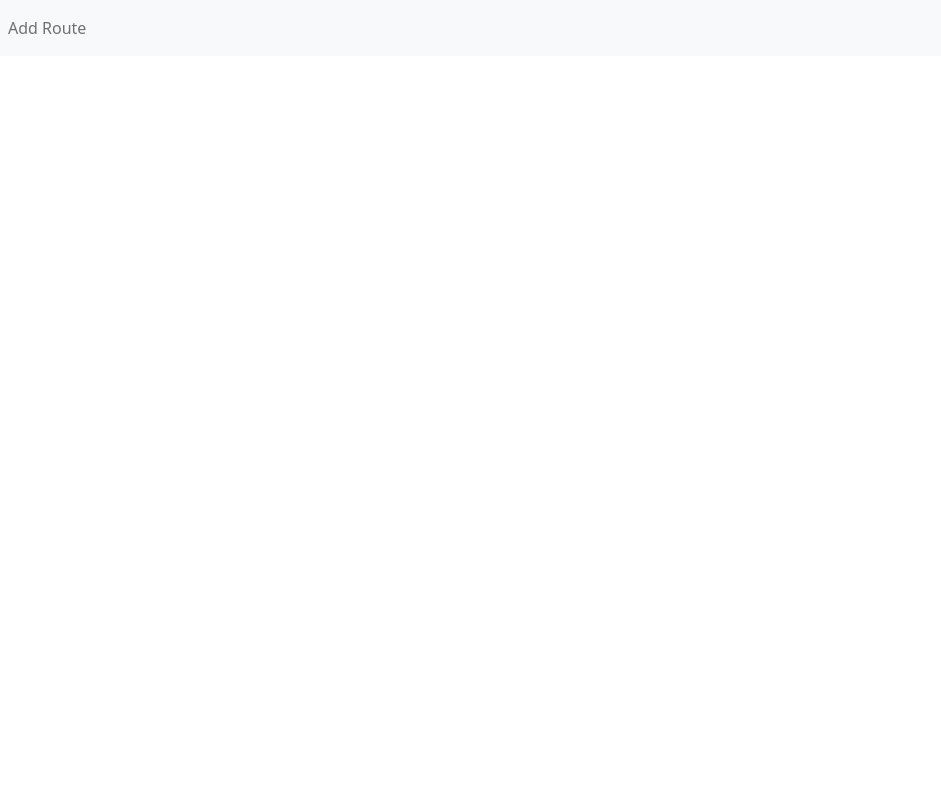
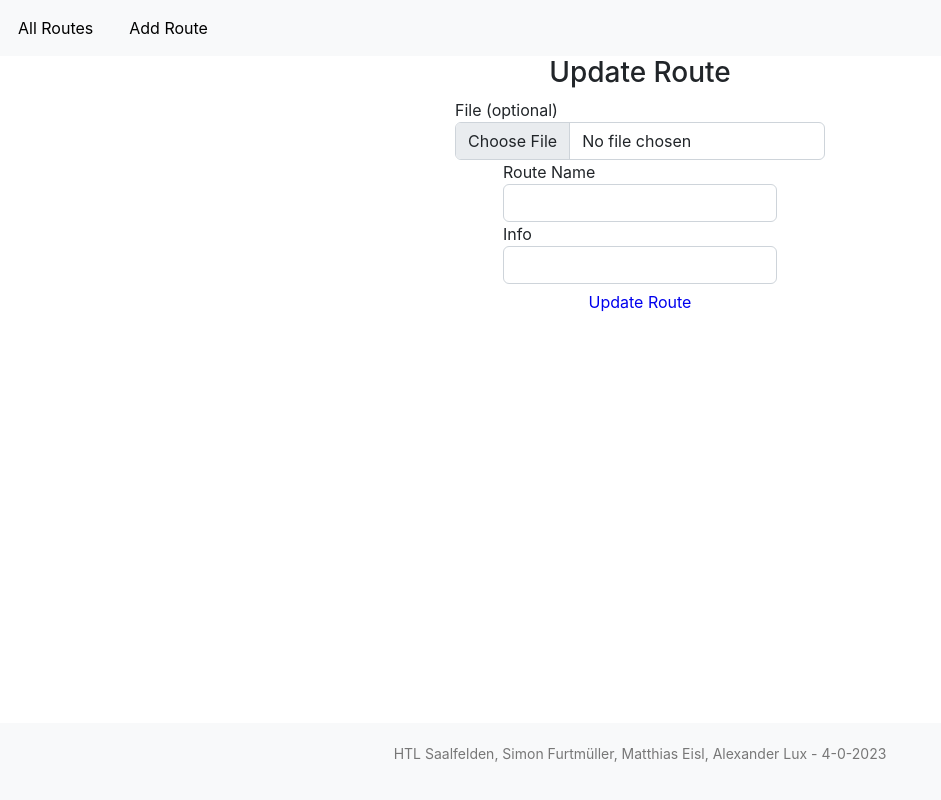
Before and after one commit to SimonFurtm/hiketours, a React (Create React App) app in the folder client/: page /edit in a window 1280 px wide. Before the commit this address had no page. Shown: the whole page, without its empty margins (0-941 px from the left). Built offline with nearby package versions, Linux system fonts and the light colour scheme.

Commit message:
New Info
Info

```diff
--- a/client/src/App.js
+++ b/client/src/App.js
@@ -8,6 +8,7 @@ import Navbar from "./components/navbar";
 import RoutenList from "./components/routenList";
 import Edit from "./components/edit";
 import AddRoute from "./components/addRoute";
+import Footer from "./components/Footer";
 
 const App = () => {
  return (
@@ -15,9 +16,10 @@ const App = () => {
      <Navbar />
      <Routes>
        <Route exact path="/" element={<RoutenList />} />
-       <Route path="/edit/:name" element={<Edit />} />
+       <Route path="/edit" element={<Edit />} />
        <Route path="/addRoute" element={<AddRoute />} />
      </Routes>
+     <Footer/>
    </div>
  );
 };
--- /dev/null
+++ b/client/src/components/Footer.js
@@ -0,0 +1,11 @@
+import React from "react";
+
+export default function Footer() {
+  return (
+    <footer>
+      <p>
+        HTL Saalfelden, Simon Furtmüller, Matthias Eisl, Alexander Lux - {new Date().getDay()}-{new Date().getMonth()}-{new Date().getFullYear()}
+      </p>
+    </footer>
+  );
+}
--- a/client/src/components/addRoute.js
+++ b/client/src/components/addRoute.js
@@ -4,7 +4,8 @@ import axios from 'axios';
 
 export default function AddRoute() {
   const [form, setForm] = useState({
-    file: null
+    file: null,
+    info: ""
   });
   const navigate = useNavigate();
 
@@ -30,7 +31,8 @@ export default function AddRoute() {
         type: data.type,
         name: data.name,
         crs: data.crs,
-        features: data.features
+        features: data.features,
+        info: form.info
       };
 
       // Send the data to the server
@@ -40,7 +42,7 @@ export default function AddRoute() {
           return;
         });
 
-      setForm({ file: null });
+      setForm({ file: null,info: "" });
       navigate("/");
     };
     // Read the file
@@ -49,7 +51,7 @@ export default function AddRoute() {
 
   return (
     <div>
-      <h3>Add New Route</h3>
+      <h3 className="centered-heading">Add New Route</h3>
       <form onSubmit={onSubmit}>
         <div className="form-group">
           <label htmlFor="file">File</label>
@@ -59,11 +61,18 @@ export default function AddRoute() {
             id="file"
             onChange={(e) => updateForm("file", e.target.files[0])}
           />
+          <input
+            type="text"
+            className="form-control"
+            id="info"
+            value={form.info}
+            onChange={(e) => updateForm("info", e.target.value)}
+          />
         </div>
         <div className="form-group">
           <input
             type="submit"
-            value="Create Route"
+            value="Add Route"
             className="btn btn-primary"
           />
         </div>
--- a/client/src/components/edit.js
+++ b/client/src/components/edit.js
@@ -1,118 +1,101 @@
-import React, { useState, useEffect } from "react";
-import { useParams, useNavigate } from "react-router";
+import React, { useState } from "react";
+import { useNavigate } from "react-router";
+import axios from 'axios';
 
-export default function Update() {
+export default function UpdateRoute() {
   const [form, setForm] = useState({
-    type: "",
-    name: "",
-    crs: "",
-    features: "",
+    file: null,
+    name: "", // add a field to store the name of the route to update
+    info: ""
   });
- const params = useParams();
   const navigate = useNavigate();
 
- useEffect(() => {
-   async function fetchData() {
-     const name = params.name.toString();
-     const response = await fetch(`http://localhost:7000/api/update/${params.name.toString()}`);
-
-     if (!response.ok) {
-       const message = `An error has occurred: ${response.statusText}`;
-       window.alert(message);
-       return;
-     }
-
-     const route = await response.json();
-     if (!route) {
-       window.alert(`Route with id ${name} not found`);
-       navigate("/");
-       return;
-     }
-
-     setForm(route);
-   }
-
-   fetchData();
-
-   return;
- }, [params.name, navigate]);
-
- // These methods will update the state properties.
- function updateForm(value) {
-   return setForm((prev) => {
-     return { ...prev, ...value };
+  function updateForm(key, value) {
+    setForm((prev) => {
+      return { ...prev, [key]: value };
     });
   }
 
   async function onSubmit(e) {
     e.preventDefault();
-   const editedRoute = {
-     type: form.type,
-     name: form.name,
-     crs: form.crs,
-     features: form.features,
+
+    // Check if a file was selected
+    if (form.file) {
+      // Create a FileReader object
+      const reader = new FileReader();
+
+      // Set the onload event handler
+      reader.onload = () => {
+        // Parse the data into a JavaScript object
+        const data = JSON.parse(reader.result);
+
+        // Extract the values from the data object
+        const updatedRoute = {
+          type: data.type,
+          name: data.name,
+          crs: data.crs,
+          features: data.features,
+          info: form.info
         };
 
-   // This will send a post request to update the data in the database.
-   await fetch(`http://localhost:7000/update/${params.name}`, {
-     method: "POST",
-     body: JSON.stringify(editedRoute),
-     headers: {
-       'Content-Type': 'application/json'
-     },
+        // Send the data to the server to update the route
+        axios.patch(`http://localhost:7000/api/update/${form.name}`, updatedRoute)
+          .catch(error => {
+            window.alert(error);
+            return;
           });
 
+        setForm({ file: null, name: "", info:"" });
+        navigate("/");
+      };
+      // Read the file
+      reader.readAsText(form.file);
+    } else {
+      // Send a request to update the route without a file
+      axios.patch(`http://localhost:7000/api/update/${form.name}`, { info: form.info })
+        .catch(error => {
+          window.alert(error);
+          return;
+        });
+
+      setForm({ file: null, name: "", info:"" });
       navigate("/");
     }
+  }
 
- // This following section will display the form that takes input from the user to update the data.
   return (
     <div>
-     <h3>Update Route</h3>
+      <h3 className="centered-heading">Update Route</h3>
       <form onSubmit={onSubmit}>
         <div className="form-group">
-         <label htmlFor="name">Type: </label>
+          <label htmlFor="file">File (optional)</label>
           <input
-           type="text"
+            type="file"
             className="form-control"
-           id="type"
-           value={form.type}
-           onChange={(e) => updateForm({ type: e.target.value })}
+            id="file"
+            onChange={(e) => updateForm("file", e.target.files[0])}
           />
         </div>
         <div className="form-group">
-         <label htmlFor="position">Name: </label>
+          <label htmlFor="name">Route Name</label>
           <input
             type="text"
             className="form-control"
             id="name"
-           value={form.position}
-           onChange={(e) => updateForm({ name: e.target.value })}
+            value={form.name}
+            onChange={(e) => updateForm("name", e.target.value)}
           />
         </div>
         <div className="form-group">
-         <label htmlFor="position">Crs: </label>
+        <label htmlFor="info">Info</label>
         <input
           type="text"
           className="form-control"
-           id="crs"
-           value={form.crs}
-           onChange={(e) => updateForm({ crs: e.target.value })}
+          id="info"
+          value={form.info}
+          onChange={(e) => updateForm("info", e.target.value)}
         />
         </div>
-       <div className="form-group">
-         <label htmlFor="position">Features: </label>
-         <input
-           type="text"
-           className="form-control"
-           id="features"
-           value={form.features}
-           onChange={(e) => updateForm({ features: e.target.value })}
-         />
-       </div>
-
-       <br />
-
         <div className="form-group">
           <input
             type="submit"
--- a/client/src/components/navbar.js
+++ b/client/src/components/navbar.js
@@ -5,6 +5,8 @@ import "bootstrap/dist/css/bootstrap.css";
 
 // We import NavLink to utilize the react router.
 import { NavLink } from "react-router-dom";
+
+import '../index.css';
 
 // Here, we display our Navbar
 export default function Navbar() {
@@ -25,8 +27,13 @@ export default function Navbar() {
 
        <div className="collapse navbar-collapse" id="navbarSupportedContent">
          <ul className="navbar-nav ml-auto">
+         <li className="nav-item">
+             <NavLink className="nav-link" to="/">
+               All Routes
+             </NavLink>
+           </li>
            <li className="nav-item">
-             <NavLink className="nav-link" to="/create">
+             <NavLink className="nav-link" to="/addRoute">
                Add Route
              </NavLink>
            </li>
--- a/client/src/components/routenList.js
+++ b/client/src/components/routenList.js
@@ -4,8 +4,9 @@ import { Link } from "react-router-dom";
 const Routen = (props) => (
  <tr>
    <td>{props.name}</td>
+   <td>{props.info}</td>
    <td>
-     <Link className="btn btn-link" to={`api/update/${props.name}`}>Edit</Link> |
+     <Link className="btn btn-link" to={`/edit`}>Edit</Link> |
      <button className="btn btn-link"
        onClick={() => {
          props.deleteRoute(props.name);
@@ -48,7 +49,7 @@ export default function RoutenList() {
 
  // This method will delete a route add api between 7000/api/delete
  async function deleteRoute(name) {
-   await fetch(`http://localhost:7000/delete/${name}`, {
+   await fetch(`http://localhost:7000/api/delete/${name}`, {
      method: "DELETE"
    });
 
@@ -62,6 +63,7 @@ export default function RoutenList() {
      return (
        <Routen
          name={route.name}
+         info={route.info}
          deleteRoute={()=>deleteRoute(route.name)}
          key={route._id}
        />
@@ -77,6 +79,7 @@ export default function RoutenList() {
        <thead>
          <tr>
            <th>Name</th>
+           <th>Information</th>
          </tr>
        </thead>
        <tbody>{routenList()}</tbody>
--- a/client/src/index.css
+++ b/client/src/index.css
@@ -1,3 +1,4 @@
+/*Index*/
 body {
   margin: 0;
   font-family: -apple-system, BlinkMacSystemFont, 'Segoe UI', 'Roboto', 'Oxygen',
@@ -11,3 +12,84 @@ code {
   font-family: source-code-pro, Menlo, Monaco, Consolas, 'Courier New',
     monospace;
 }
+
+.centered-heading {
+  text-align: center;
+}
+
+
+
+/*Navbar*/
+.navbar {
+  background-color: #333;
+}
+
+.navbar-nav {
+  display: flex;
+  justify-content: space-between;
+}
+
+.nav-item {
+  color: black;
+  font-size: 16px;
+  margin: 0 10px;
+}
+
+.nav-link {
+  color: black;
+  text-decoration: none;
+}
+
+.nav-link:hover {
+  color: #eee;
+}
+
+.navbar-toggler {
+  background-color: #333;
+  border: none;
+}
+/*Routenlist*/
+table {
+  border-collapse: collapse;
+  width: 100%;
+}
+
+th, td {
+  text-align: left;
+  padding: 8px;
+}
+
+tr:nth-child(even) {
+  background-color: #f2f2f2;
+}
+
+.btn {
+  border: none;
+  background: none;
+  cursor: pointer;
+  color: #0000EE;
+}
+
+.btn:hover {
+  color: #00EEEE;
+}
+/*Form*/
+form {
+  display: flex;
+  flex-direction: column;
+  align-items: center;
+  justify-content: center;
+  height: 100%;
+}
+/*Footer*/
+footer {
+  position: fixed;
+  bottom: 0;
+  left: 0;
+  width: 100%;
+  font-size: 14px;
+  color: #777;
+  background-color: #f8f9fa;
+  text-align: center;
+  padding: 20px;
+}
--- a/package.json
+++ b/package.json
@@ -1,6 +1,7 @@
 {
   "dependencies": {
     "axios": "^1.2.1",
-    "fs": "^0.0.1-security"
+    "fs": "^0.0.1-security",
+    "swagger-ui-express": "^4.6.0"
   }
 }
```
Also changed, not shown: 2 other files (tests, documents, lock files or other folders). Lines whose indentation alone changed are shown as unchanged.
